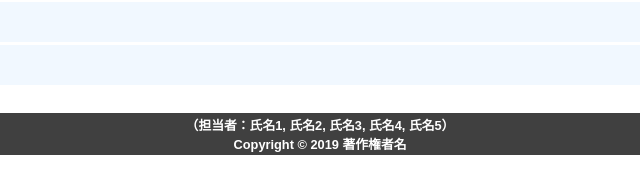
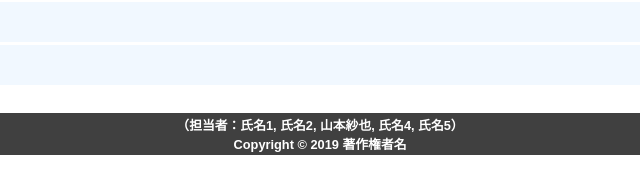
Before and after one commit to ReimaKitano/TokyoSightSeeing, a plain HTML site: page index.html in a window 1280 px wide. Shown: the part 2002-2195 px from the top of the page, 320-960 px from the left. Drawn offline with Linux system fonts and the light colour scheme.

Commit message:
山本の名前を追加

```diff
--- a/index.html
+++ b/index.html
@@ -129,7 +129,7 @@
 </main>
 
 <footer>
-    <p>（担当者：氏名1, 氏名2, 氏名3, 氏名4, 氏名5）</p>
+    <p>（担当者：氏名1, 氏名2, 山本紗也, 氏名4, 氏名5）</p>
     <p>Copyright &copy 2019 著作権者名</p>
 </footer>
 
```
